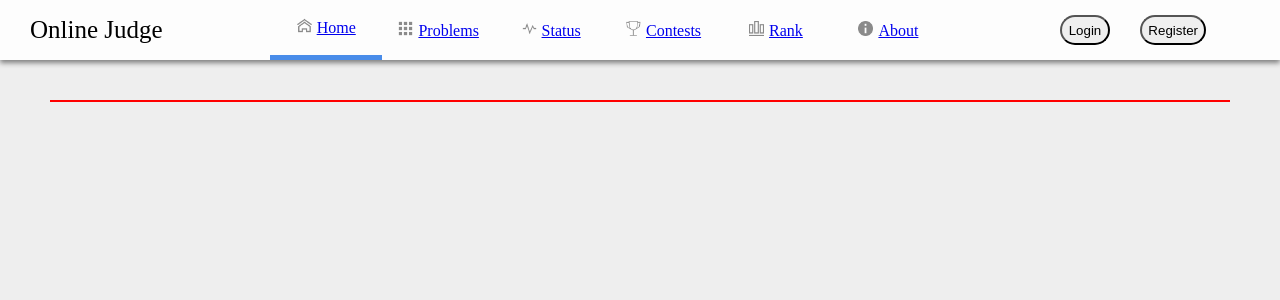
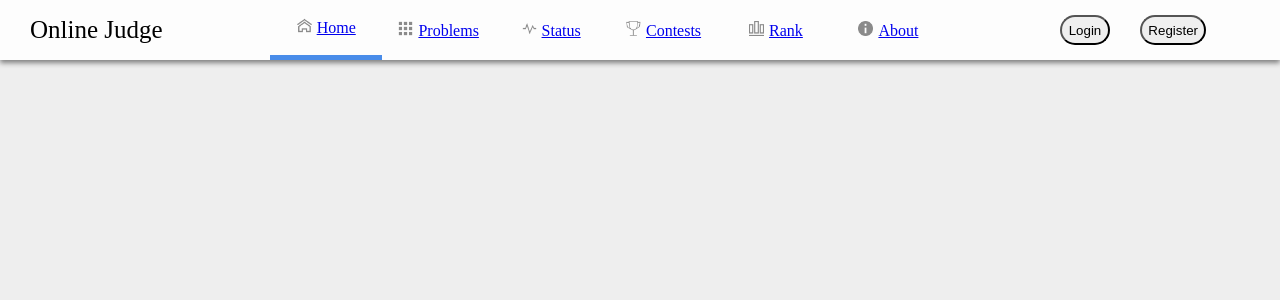
Before and after one commit to 0xff-dev/oj-front-end, a Vue app: page / in a window 1280 px wide. Shown: the top 300 px of the page. Built offline with nearby package versions, Linux system fonts and the light colour scheme.

Commit message:
adjust html,body height

```diff
--- a/src/App.vue
+++ b/src/App.vue
@@ -25,12 +25,15 @@ export default {
   -moz-osx-font-smoothing: grayscale;
   text-align: center;
   color: #2c3e50;
+  height: 85%;
+  margin-bottom: 30px;
 }
 
 .app-container {
   margin: 100px 50px 20px 50px;
-  border: solid 1px red;
+  border: none !important;
   background-color: white;
   height: 100%;
+  max-height: 75%;
 }
 </style>
```
